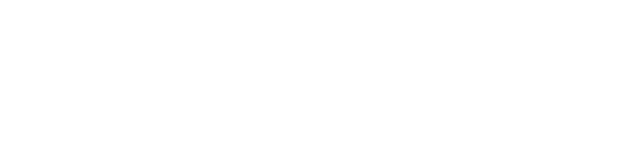
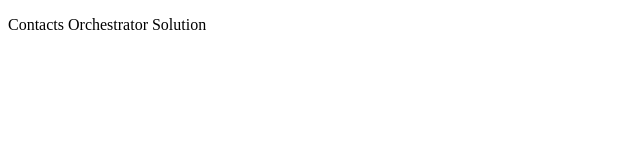
Before and after one commit to 2150689/Testing_Project, a plain HTML site: page index.php.html in a window 1280 px wide. Shown: the whole page, without its empty margins (0-640 px from the left). Drawn offline with Linux system fonts and the light colour scheme.

Commit message:
Added Text

```diff
--- a/index.php.html
+++ b/index.php.html
@@ -2,9 +2,9 @@
 <html lang="en">
 <head>
     <meta charset="UTF-8">
-    <title>"Contacts Orchestrator Solution"</title>
+    <title>Contacts Orchestrator Solution</title>
 </head>
 <body>
-
+<p>Contacts Orchestrator Solution</p>
 </body>
 </html>
```
